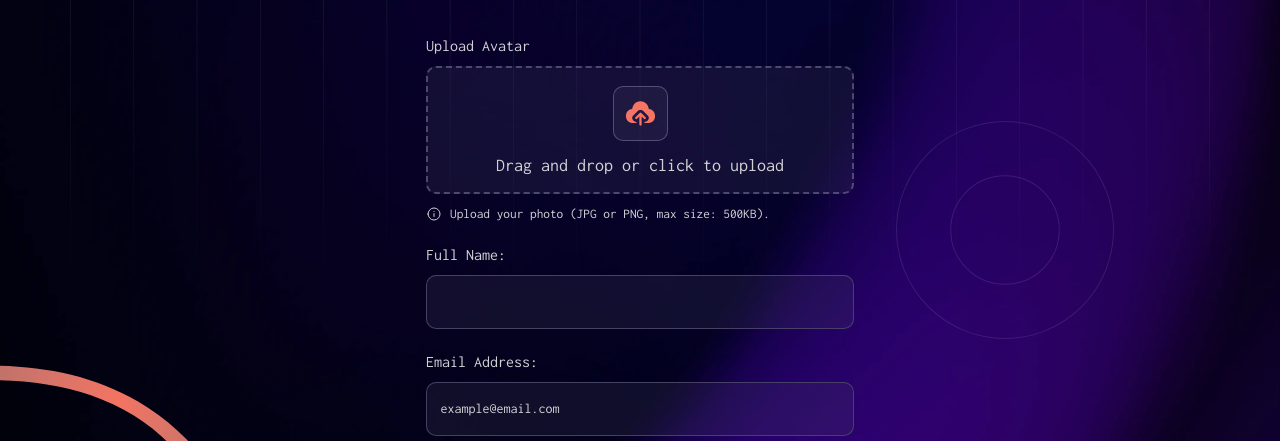
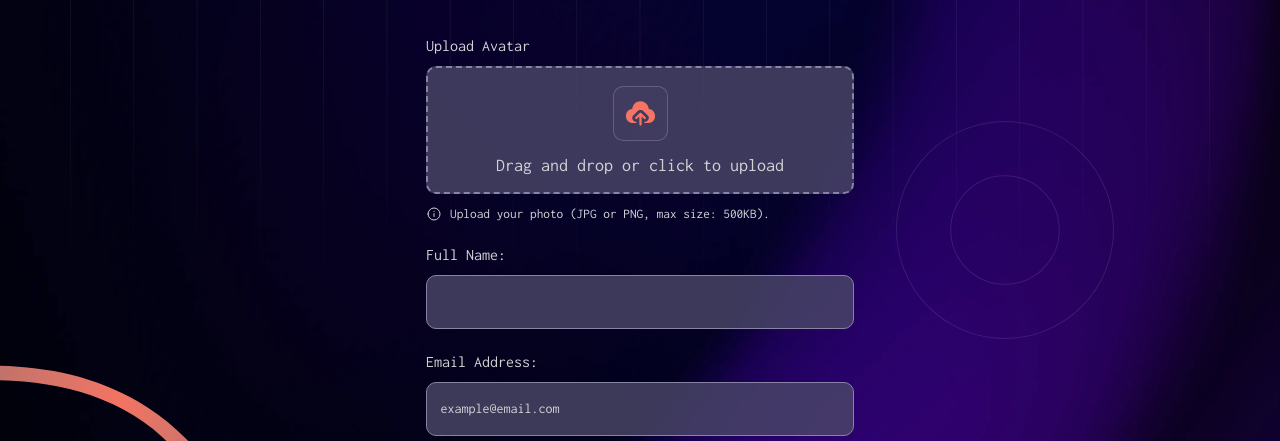
Before and after one commit to UloakuObi/conference-ticket-generator-design, a website with bundled scripts: page index.html in a window 1280 px wide. Shown: the part 279-720 px from the top of the page. Built offline with nearby package versions, Linux system fonts and the light colour scheme.

Commit message:
Update styles

```diff
--- a/index.css
+++ b/index.css
@@ -215,11 +215,11 @@ button {
     justify-content: center;
     align-items: center;
     text-align: center;
-    border: 2px dashed hsl(var(--clr-neutral-500) / 50%);
+    border: 2px dashed hsl(var(--clr-neutral-500));
     height: 128px;
     margin-block: .75rem;
     cursor: pointer;
-    background-color: hsl(var(--clr-neutral-700) / 20%);
+    background-color: hsl(var(--clr-neutral-700) / 80%);
 }
 
 .upload-box {
@@ -242,6 +242,14 @@ button {
     height: 16px;
 }
 
+/* .upload-info-icon {
+    stroke: hsl(var(--clr-orange-700));
+}
+
+.upload-info-icon path {
+    stroke: hsl(var(--clr-orange-700));
+} */
+
 .upload-info {
     display: flex;
     align-items: center;
@@ -256,8 +264,8 @@ button {
 
 input {
     height: 54px;
-    background-color: hsl(var(--clr-neutral-700) / 20%);
-    border: 1px solid hsl(var(--clr-neutral-700) / 90%);
+    background-color: hsl(var(--clr-neutral-700) / 80%);
+    border: 1px solid hsl(var(--clr-neutral-500));
     font-family: inherit;
     border-radius: 0.625rem;
     padding-left: .85rem;
@@ -272,12 +280,12 @@ input::placeholder{
 }
 
 input:not(:placeholder-shown) {
-    background-color: hsl(var(--clr-neutral-700) / 20%);
-    border: 1px solid hsl(var(--clr-neutral-700) / 90%);
+    background-color: hsl(var(--clr-neutral-700) / 80%);
+    border: 1px solid hsl(var(--clr-neutral-500));
 }
 
 input.bg-color {
-    background-color: hsl(var(--clr-neutral-700) / 50%);
+    background-color: hsl(var(--clr-neutral-700) / 80%);
 }
 
 input:hover,
--- a/index.html
+++ b/index.html
@@ -40,7 +40,8 @@
             </div>
         </label>
         <div class="upload-info">
-            <img class="upload-info-icon" src="./assets/images/icon-info.svg" alt="Upload info icon"/>
+            <svg class="upload-info-icon" xmlns="http://www.w3.org/2000/svg" width="16" height="16" fill="none" viewBox="0 0 16 16"><path stroke="#D1D0D5" stroke-linecap="round" stroke-linejoin="round" d="M2 8a6 6 0 1 0 12 0A6 6 0 0 0 2 8Z"/><path fill="#D1D0D5" d="M8.004 10.462V7.596ZM8 5.57v-.042Z"/><path stroke="#D1D0D5" stroke-linecap="round" stroke-linejoin="round" d="M8.004 10.462V7.596M8 5.569v-.042"/></svg>
+            <!-- <img class="upload-info-icon" src="./assets/images/icon-info.svg" alt="Upload info icon"/> -->
             <small id="uploadInfo">Upload your photo (JPG or PNG, max size: 500KB).</small>
         </div>
         <input type="file" name="avatar" id="avatarInput" class="sr-only" aria-describedby="uploadInfo"></input>
```
